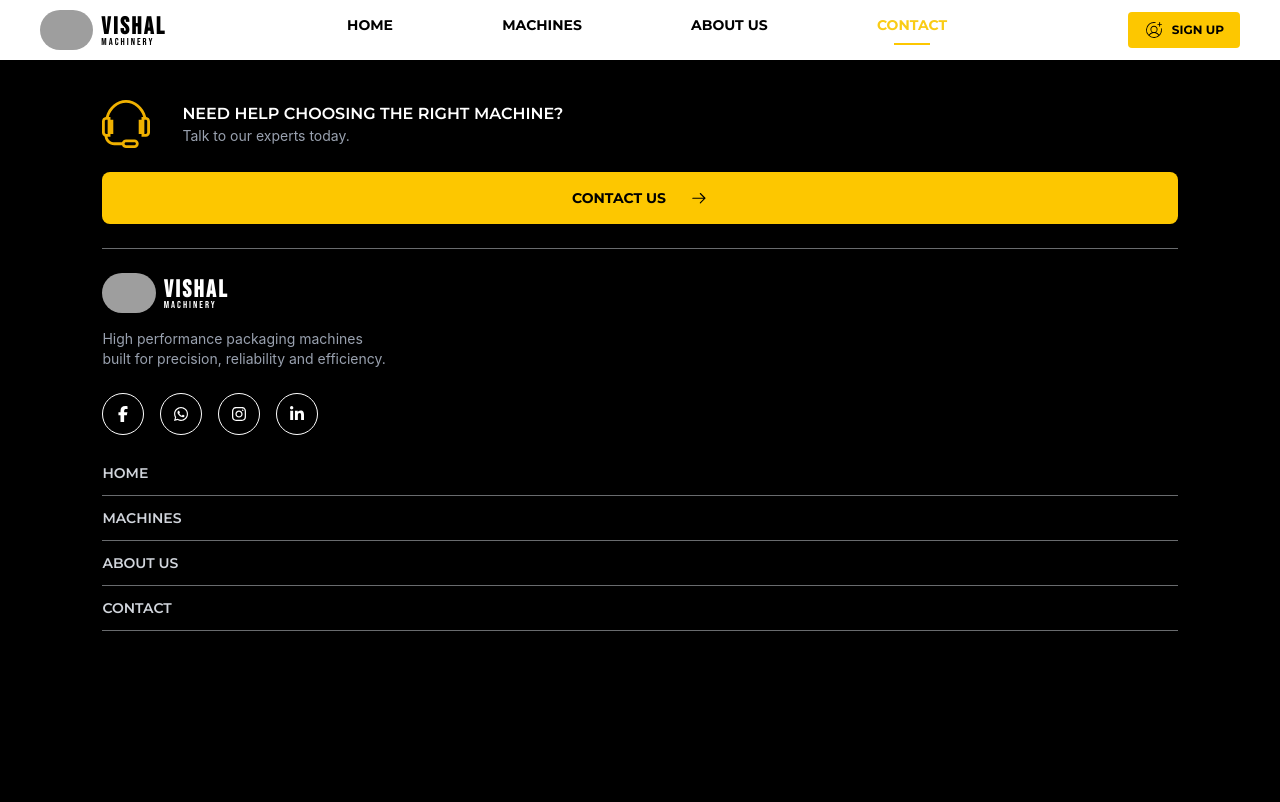
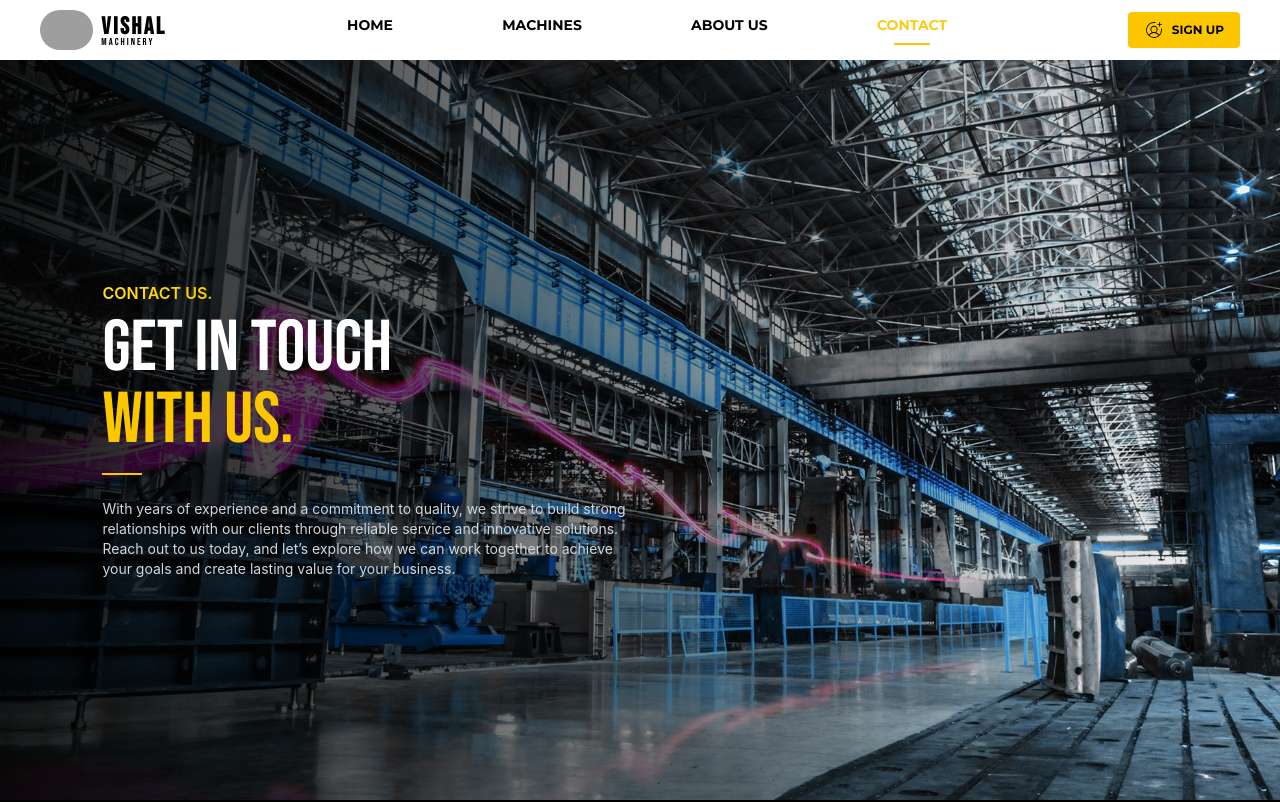
Before and after one commit to raviswamiii/Vishal-Machinery, a React (Vite) app in the folder Client/: page /contact in a window 1280 px wide. Shown: the top 802 px of the page. Built offline with nearby package versions, Linux system fonts and the light colour scheme; grey boxes are pictures that could not be loaded.

Commit message:
ContactHeroSectionCompleted

```diff
--- a/Client/src/App.tsx
+++ b/Client/src/App.tsx
@@ -4,6 +4,7 @@ import { Home } from "./pages/Home";
 import { Footer } from "./components/Footer";
 import { Machines } from "./pages/Machines";
 import { AboutUs } from "./pages/AboutUs";
+import { Contact } from "./pages/Contact";
 
 export const App = () => {
   return (
@@ -13,6 +14,7 @@ export const App = () => {
         <Route path="/" element={<Home />} />
         <Route path="/machines" element={<Machines />} />
         <Route path="/aboutUs" element={<AboutUs />} />
+        <Route path="/contact" element={<Contact />} />
       </Routes>
       <Footer />
     </>
--- /dev/null
+++ b/Client/src/components/ContactHeroSection.tsx
@@ -0,0 +1,35 @@
+import FactoryImage from "../assets/CompanyImage/Factory Image.jpg";
+
+export const ContactHeroSection = () => {
+  return (
+    <div className="">
+      <div className="relative h-[calc(100vh-60px)]">
+        <img
+          className="absolute h-full w-full object-cover"
+          src={FactoryImage}
+          alt="Factory Image"
+        />
+
+        <div className="absolute inset-0 bg-linear-to-r from-black/90 to-transparent"></div>
+
+        <div className="w-[60%] md:w-[50%] relative z-10 text-white h-full flex flex-col justify-center pl-[4vw] sm:pl-[8vw] py-10">
+          <p className="font-semibold bg-linear-to-r from-yellow-300 via-yellow-500 to-amber-700 bg-clip-text text-transparent mb-2">
+            CONTACT US.
+          </p>
+          <h1 className="text-5xl sm:text-6xl lg:text-7xl font-semibold bebas-neue mb-4">
+            GET IN TOUCH <br />{" "}
+            <span className="text-yellow-400">WITH US.</span>
+          </h1>{" "}
+          <p className="bg-yellow-400 h-0.5 w-10"></p>
+          <p className="text-xs sm:text-sm text-gray-300 mt-6">
+            With years of experience and a commitment to quality, we strive to
+            build strong relationships with our clients through reliable service
+            and innovative solutions. Reach out to us today, and let’s explore
+            how we can work together to achieve your goals and create lasting
+            value for your business.
+          </p>
+        </div>
+      </div>
+    </div>
+  );
+};
--- /dev/null
+++ b/Client/src/pages/Contact.tsx
@@ -0,0 +1,9 @@
+import { ContactHeroSection } from "../components/ContactHeroSection"
+
+export const Contact = () => {
+  return (
+    <div>
+      <ContactHeroSection />
+    </div>
+  )
+}
```
Also changed, not shown: Client/src/assets/CompanyImage/Factory Image.jpg (added).
